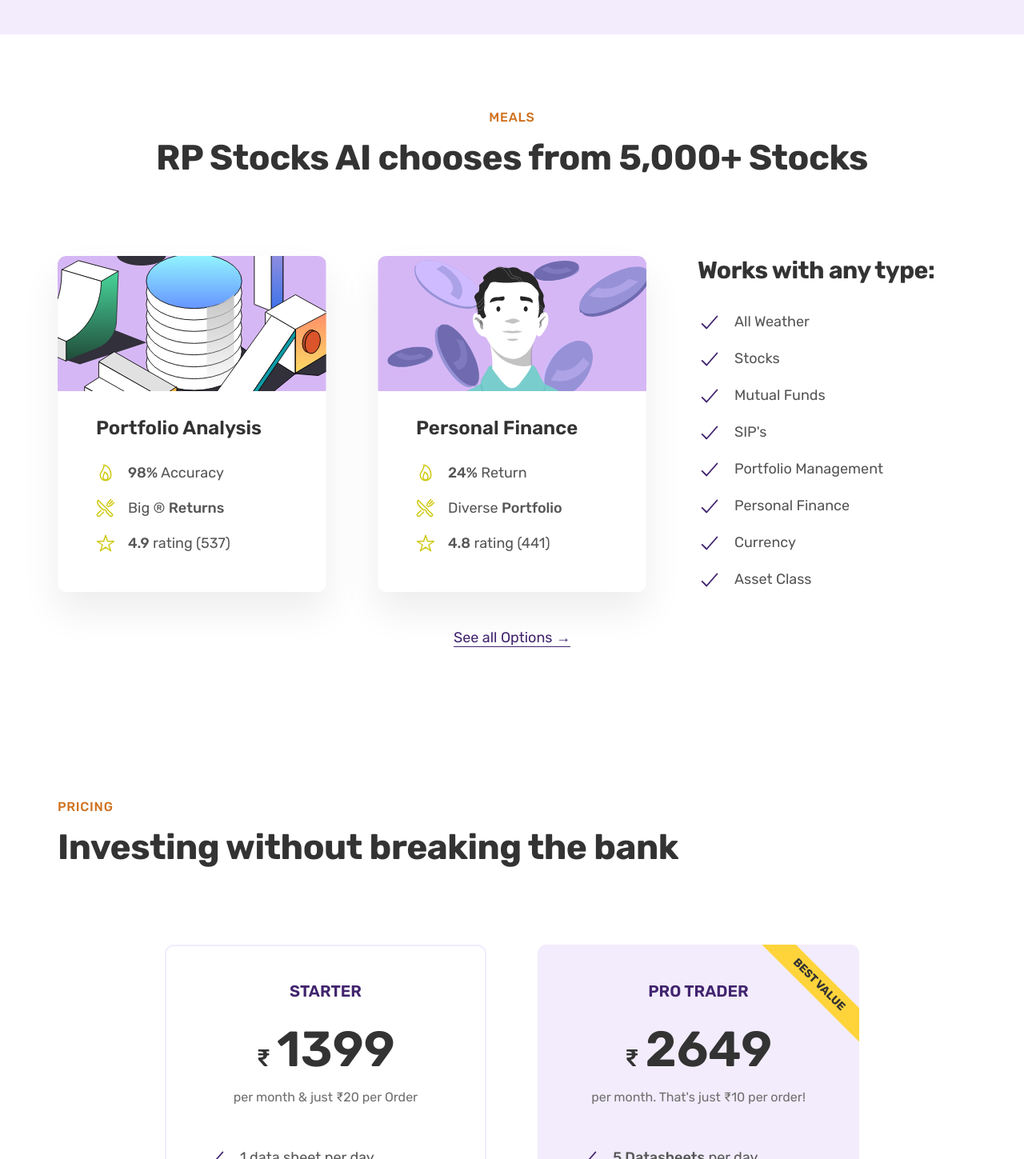
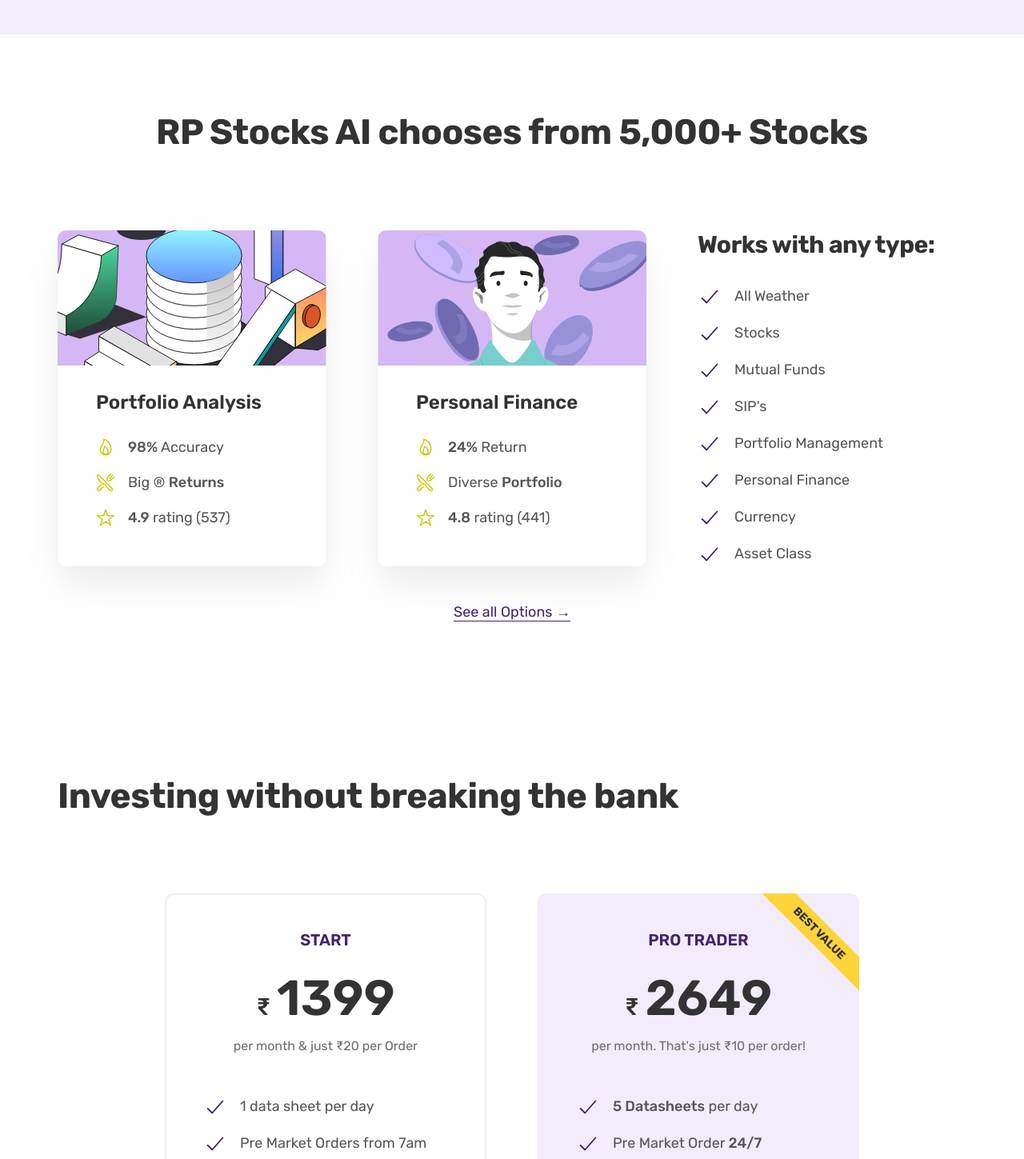
Before and after one commit to riyyapandey/Stock4, a plain HTML site: page index.html/index.html/index.html in a window 1280 px wide. Shown: the part 2280-3729 px from the top of the page at 80% size. Drawn offline with nearby package versions, Linux system fonts and the light colour scheme; some packages are replaced by stand-ins of ours; a script that the page names is missing.

Commit message:
Update index.html

```diff
--- a/index.html/index.html/index.html
+++ b/index.html/index.html/index.html
@@ -166,7 +166,6 @@
 
     <section class="section-meals" id="meals">
       <div class="container center-text">
-        <span class="subheading">Meals</span>
         <h2 class="heading-secondary">
           RP Stocks AI chooses from 5,000+ Stocks
         </h2>
@@ -261,7 +260,6 @@
 
     <section class="section-pricing" id="pricing">
       <div class="container">
-        <span class="subheading">Pricing</span>
         <h2 class="heading-secondary">
           Investing without breaking the bank
         </h2>
@@ -270,7 +268,7 @@
       <div class="container grid grid--2-cols margin-bottom-md">
         <div class="pricing-plan pricing-plan--starter">
           <header class="plan-header">
-            <p class="plan-name">Starter</p>
+            <p class="plan-name">Start</p>
             <p class="plan-price"><span>₹</span>1399</p>
             <p class="plan-text">per month & just ₹20 per Order</p>
           </header>
```
